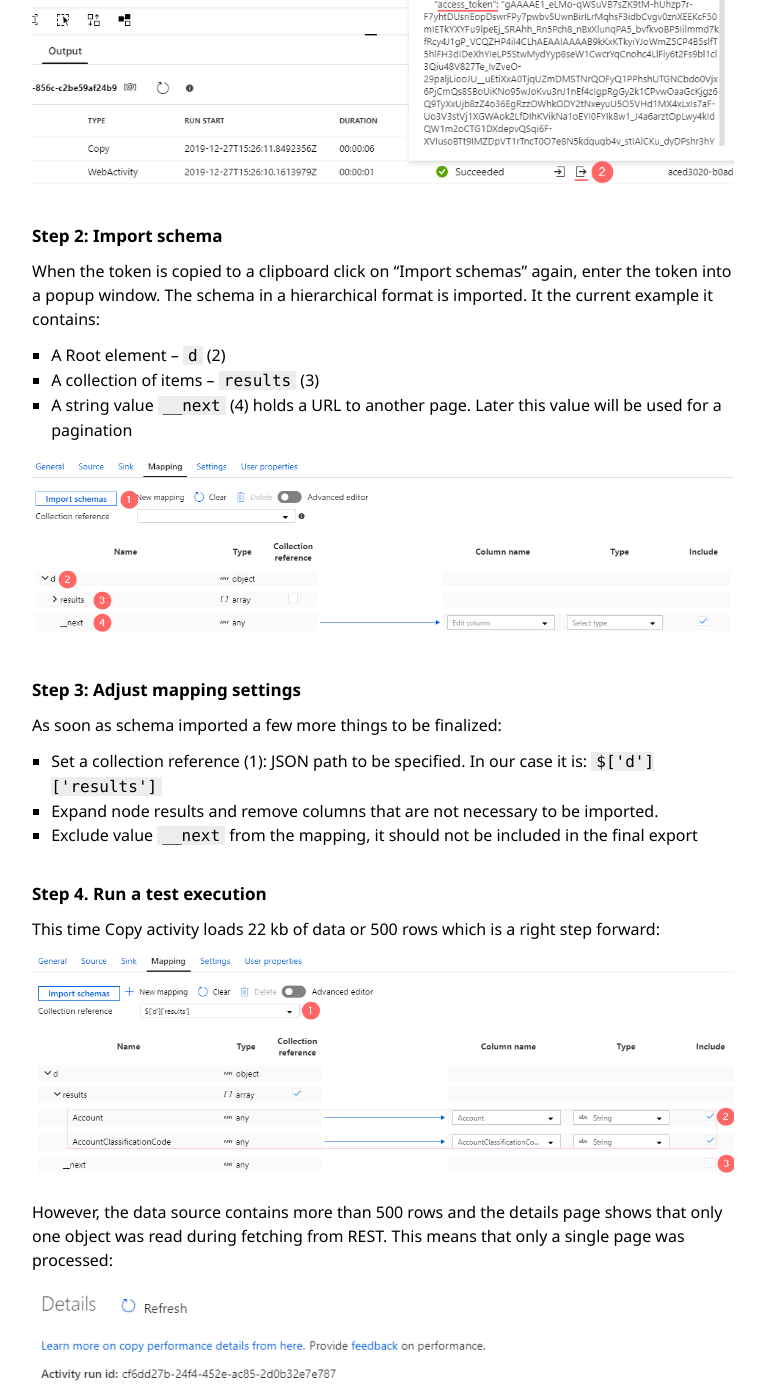
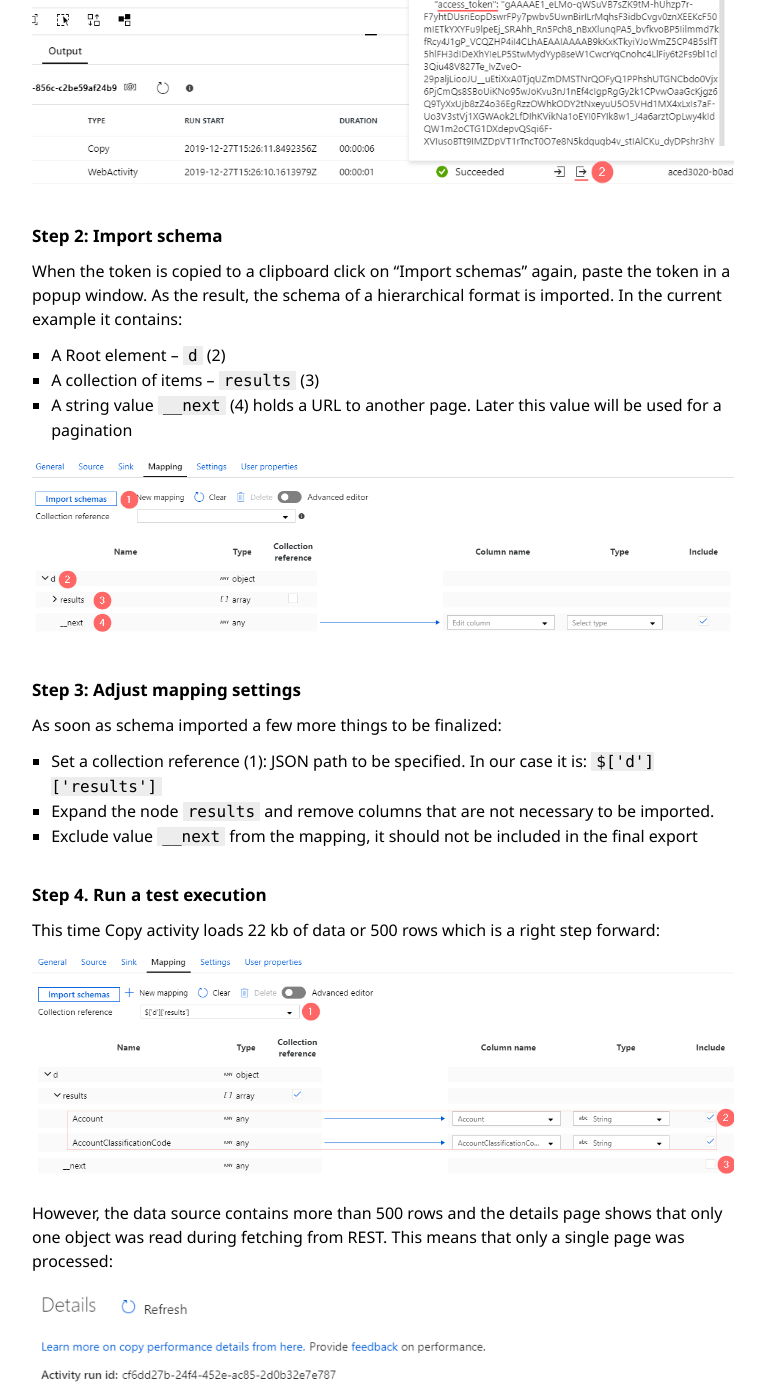
Before and after one commit to alexvolok/alexvolok.github.io, a Jekyll site: the page built from _posts/2019-12-27-adfv2-rest-api-part3-mapping-pagination.md, in a window 1280 px wide and 1400 px high, scrolled down 1664 px. Shown: the whole window, without its empty margins (257-1022 px from the left). Built offline with Jekyll 4.4.1, drawn with Linux system fonts in a browser that asks for light colours; some web fonts are replaced; some of the changed text lies outside the part shown.

Commit message:
small adjustmens

````diff
--- a/_posts/2019-12-27-adfv2-rest-api-part3-mapping-pagination.md
+++ b/_posts/2019-12-27-adfv2-rest-api-part3-mapping-pagination.md
@@ -46,8 +46,8 @@ The access token can be retrieved by running a debug execution (1) and opening a
 
 #### Step 2: Import schema
 
-When the token is copied to a clipboard click on “Import schemas” again, enter the token into a popup window.
-The schema in a hierarchical format is imported. It the current example it contains:
+When the token is copied to a clipboard click on “Import schemas” again, paste the token in a popup window.
+As the result, the schema of a hierarchical format is imported. In the current example it contains:
 
  1.	A Root element – ```d``` (2)
  2.	A collection of items – ```results``` (3)
@@ -59,7 +59,7 @@ The schema in a hierarchical format is imported. It the current example it conta
 #### Step 3: Adjust mapping settings
 As soon as schema imported a few more things to be finalized:
  1.	Set a collection reference (1): JSON path to be specified. In our case it is: ```$['d']['results']```
- 2.	Expand node results and remove columns that are not necessary to be imported.
+ 2.	Expand the node ```results``` and remove columns that are not necessary to be imported.
  3.	Exclude value ```__next``` from the mapping, it should not be included in the final export
 
 #### Step 4. Run a test execution
````
Also changed, not shown: other parts of _posts/2019-12-27-adfv2-rest-api-part3-mapping-pagination.md (+1 -1 lines).
